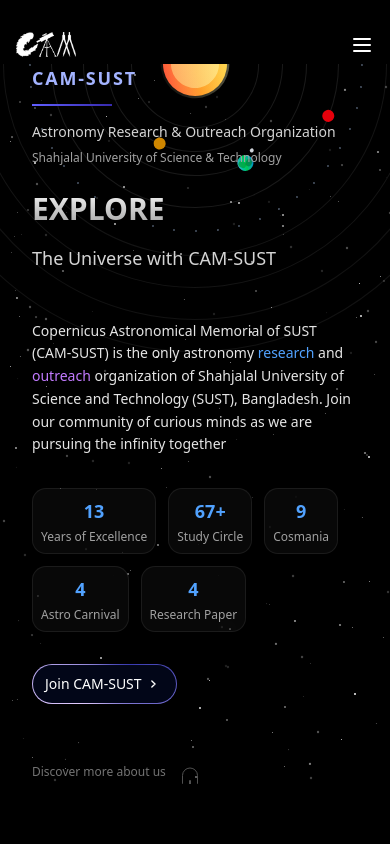
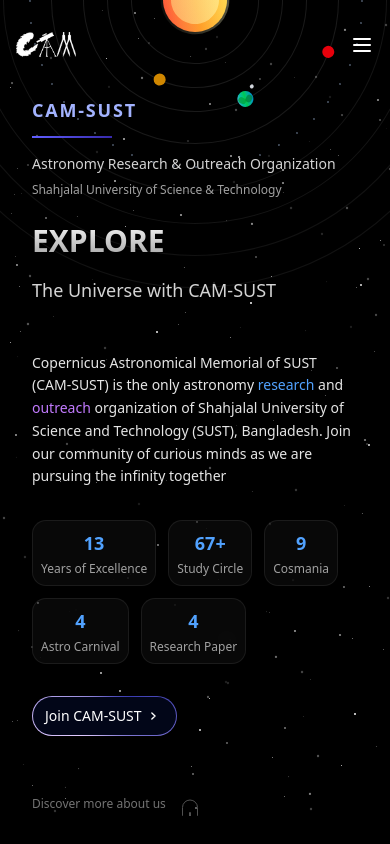
Before and after one commit to heronet/cam-sust.org, a Next.js app: page / in a window 390 px wide. Shown: the top 844 px of the page. Built offline with nearby package versions, Linux system fonts and the light colour scheme.

Commit message:
fix: adjust layout styles in Activities and Hero components for better spacing

```diff
--- a/src/app/activities/page.tsx
+++ b/src/app/activities/page.tsx
@@ -335,7 +335,7 @@
   });
 
   return (
-    <div className="relative overflow-hidden">
+    <div className="relative pt-16 overflow-hidden">
       <div className="container mx-auto px-6 py-16 relative z-10">
         {/* Header */}
         {/* <Header
--- a/src/app/layout.tsx
+++ b/src/app/layout.tsx
@@ -30,7 +30,6 @@
         className={`${geistSans.variable} ${geistMono.variable} antialiased dark bg-black`}
       >
         <Navbar />
-        <div className="h-16"></div>
         {children}
         <Footer />
       </body>
--- a/src/components/activities/activities.tsx
+++ b/src/components/activities/activities.tsx
@@ -152,7 +152,7 @@
 
 const Activities: React.FC = () => {
   return (
-    <div className="min-h-screen  relative overflow-hidden" id="activities">
+    <div className="relative overflow-hidden" id="activities">
       {/* Star Field Background */}
       {/* <StarField /> */}
 
--- a/src/components/hero/hero.tsx
+++ b/src/components/hero/hero.tsx
@@ -49,7 +49,7 @@
         variants={containerVariants}
         initial="hidden"
         animate="visible"
-        className="relative items-start z-10 flex-1 flex flex-col justify-center px-8 lg:px-16 max-w-2xl lg:max-w-none"
+        className="relative items-start z-10 flex-1 flex flex-col justify-center px-8 lg:px-16 max-w-2xl lg:max-w-none max-md:pt-24 pt-16"
       >
         {/* CAM-SUST Header */}
         <motion.div variants={itemVariants} className="mb-6 lg:mb-8">
--- a/src/components/navbar/navbar.tsx
+++ b/src/components/navbar/navbar.tsx
@@ -14,7 +14,7 @@
 import Link from "next/link";
 import { useState } from "react";
 
-export default function NavbarDemo() {
+export default function NavbarGlobal() {
   const navItems = [
     {
       name: "Home",
--- a/src/components/ui/resizable-navbar.tsx
+++ b/src/components/ui/resizable-navbar.tsx
@@ -149,14 +149,11 @@
     <motion.div
       animate={{
         backdropFilter: visible ? "blur(10px)" : "none",
-        boxShadow: visible
-          ? "0 0 24px rgba(34, 42, 53, 0.06), 0 1px 1px rgba(0, 0, 0, 0.05), 0 0 0 1px rgba(34, 42, 53, 0.04), 0 0 4px rgba(34, 42, 53, 0.08), 0 16px 68px rgba(47, 48, 55, 0.05), 0 1px 0 rgba(255, 255, 255, 0.1) inset"
-          : "none",
         width: visible ? "90%" : "100%",
         paddingRight: visible ? "12px" : "0px",
         paddingLeft: visible ? "12px" : "0px",
-        borderRadius: visible ? "4px" : "2rem",
-        y: visible ? 20 : 0,
+        borderRadius: visible ? "4rem" : "2rem",
+        // y: visible ? 20 : 0,
       }}
       transition={{
         type: "spring",
```
